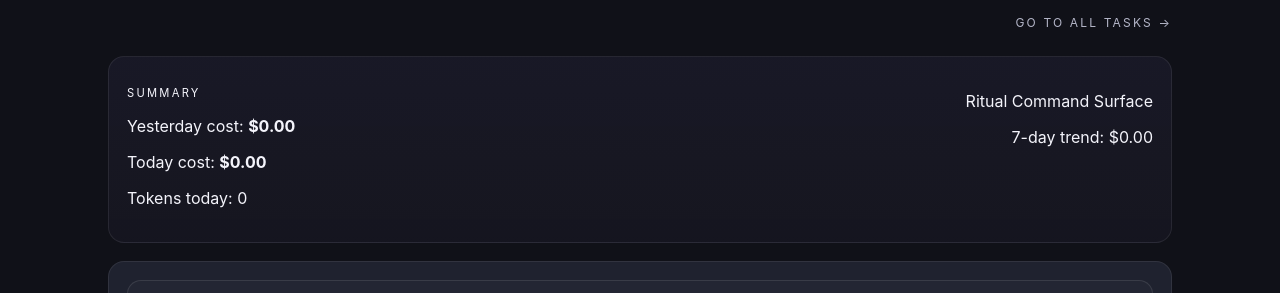
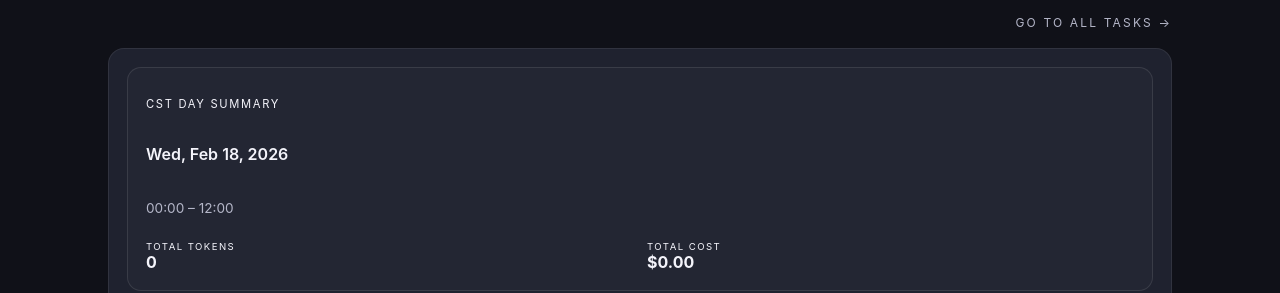
Before and after one commit to nslatter-vcode/OC_Recovery, a Next.js app in the folder sanctum-core/: page / in a window 1280 px wide. Shown: the part 405-698 px from the top of the page. Built offline with nearby package versions, Linux system fonts and the light colour scheme; no server answers; the database is empty.

Commit message:
Remove summary card

```diff
--- a/sanctum-core/src/app/globals.css
+++ b/sanctum-core/src/app/globals.css
@@ -265,20 +265,6 @@ code {
   background: rgba(12, 12, 18, 0.6);
 }
 
-.summary {
-  margin-top: 26px;
-  display: flex;
-  justify-content: space-between;
-  gap: 20px;
-  padding: 18px;
-  border: 1px solid rgba(255, 255, 255, 0.08);
-  border-radius: 16px;
-  background: linear-gradient(180deg, rgba(24, 24, 32, 0.9), rgba(18, 18, 28, 0.95));
-}
-
-.usage-summary {
-  background: linear-gradient(180deg, rgba(26, 26, 40, 0.9), rgba(22, 22, 32, 0.95));
-}
 
 .section-label {
   text-transform: uppercase;
--- a/sanctum-core/src/components/DashboardShell.tsx
+++ b/sanctum-core/src/components/DashboardShell.tsx
@@ -217,27 +217,6 @@ export default function DashboardShell({}: DashboardShellProps) {
         </Link>
       </div>
 
-      <section className="summary usage-summary">
-        <div>
-          <p className="section-label">SUMMARY</p>
-          <p>
-            Yesterday cost: <strong>{currencyFormatter.format(usage?.yesterdayCost ?? 0)}</strong>
-          </p>
-          <p>
-            Today cost: <strong>{currencyFormatter.format(usage?.todayCost ?? 0)}</strong>
-          </p>
-          <p className="subtle">Tokens today: {usage?.todayTokens?.toLocaleString() ?? 0}</p>
-        </div>
-        <div className="plan-note">
-          <p>Ritual Command Surface</p>
-          {weeklyTrend.length > 0 && (
-            <p className="subtle">
-              7-day trend: {currencyFormatter.format(latestTrendCost)}
-            </p>
-          )}
-        </div>
-      </section>
-
       <section className="usage-detail">
         <div className="day-summary-card">
           <p className="day-summary-label">CST Day Summary</p>
```
